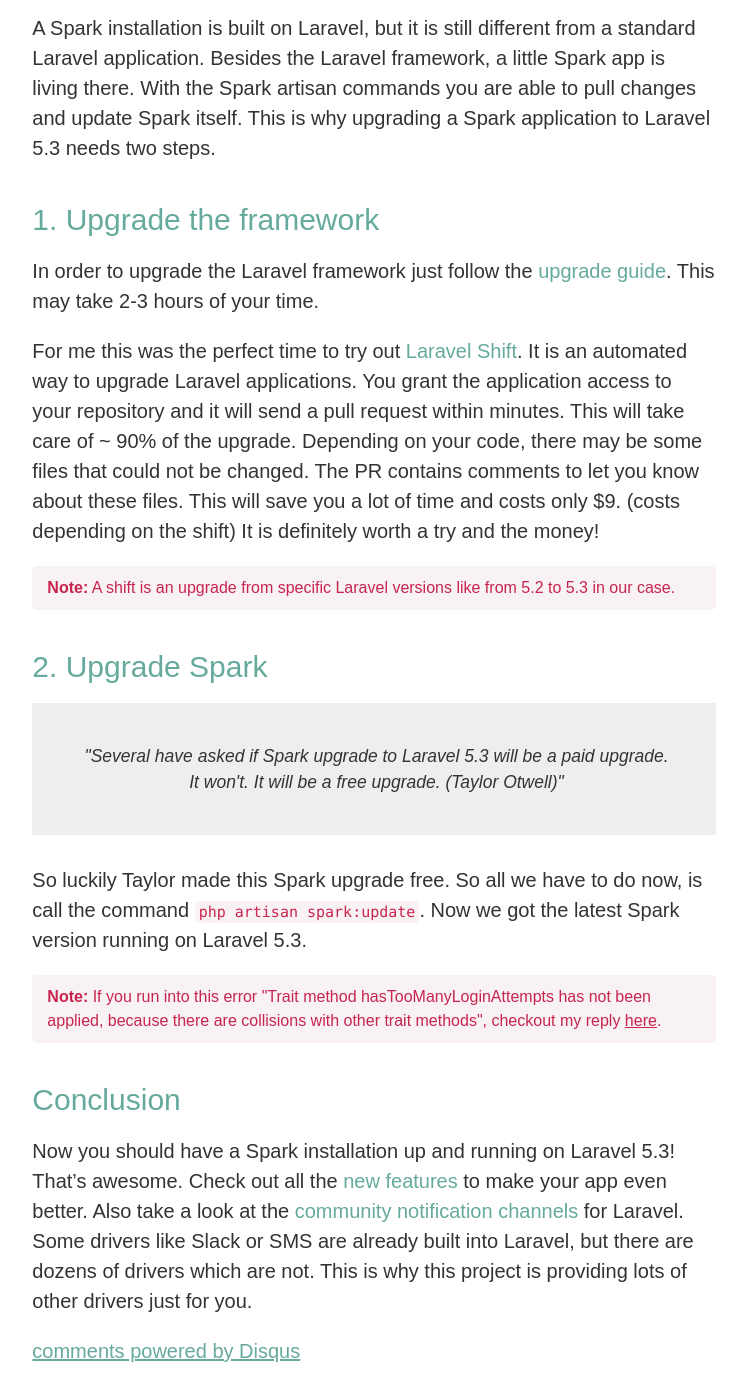
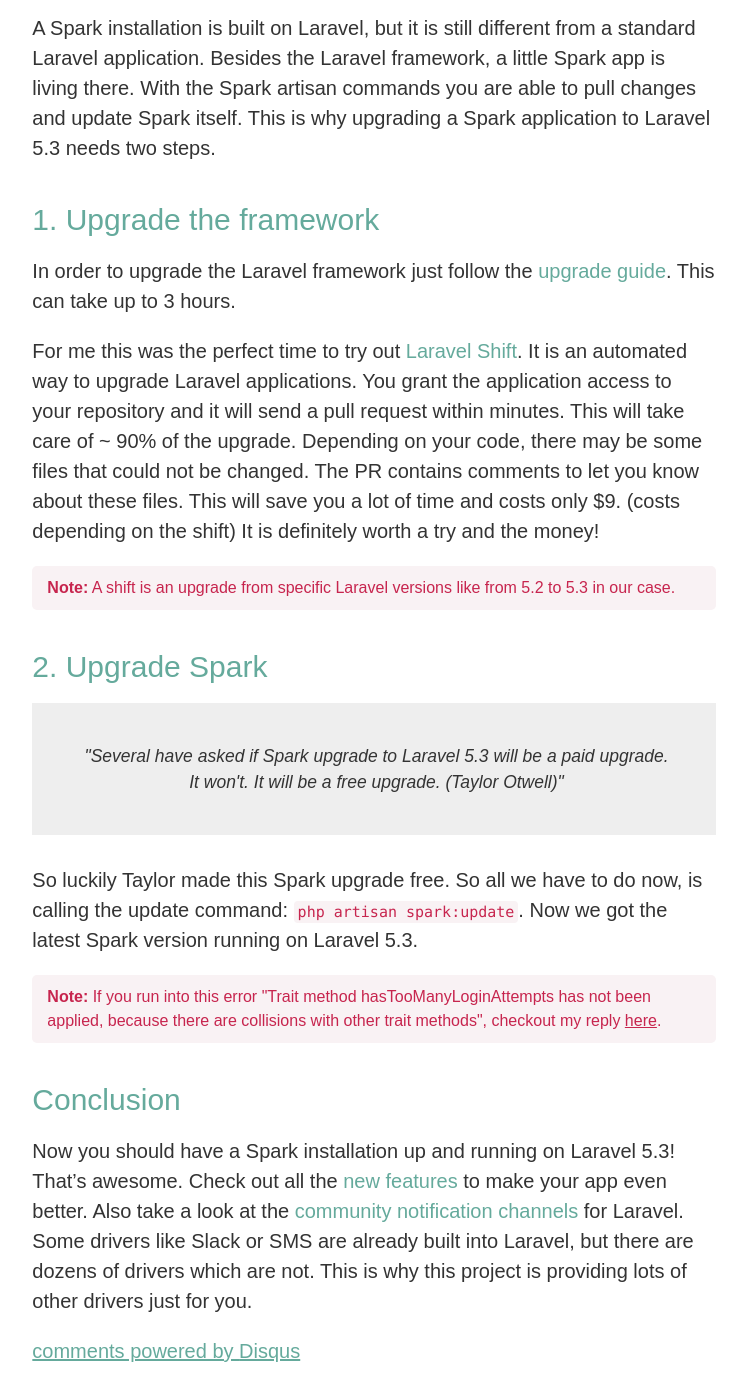
Before and after one commit to christophrumpel/christophrumpel.github.io, a Jekyll site: the page built from _posts/2016-09-11-Upgrading-laravel-spark-to-53.md, in a window 1280 px wide and 1400 px high, scrolled down 528 px. Shown: the whole window, without its empty margins (266-1013 px from the left). Built offline with Jekyll 4.4.1, drawn with Linux system fonts in a browser that asks for light colours; some web fonts are replaced; comment, search, counter and statistics services are not loaded.

Commit message:
Text update

```diff
--- a/_posts/2016-09-11-Upgrading-laravel-spark-to-53.md
+++ b/_posts/2016-09-11-Upgrading-laravel-spark-to-53.md
@@ -15,7 +15,7 @@
 
 ## 1. Upgrade the framework
 
-In order to upgrade the Laravel framework just follow the [upgrade guide](https://laravel.com/docs/5.3/upgrade#upgrade-5.3.0). This may take 2-3 hours of your time.
+In order to upgrade the Laravel framework just follow the [upgrade guide](https://laravel.com/docs/5.3/upgrade#upgrade-5.3.0). This can take up to 3 hours.
 
 For me this was the perfect time to try out [Laravel Shift](https://laravelshift.com/). It is an automated way to upgrade Laravel applications. You grant the application access to your repository and it will send a pull request within minutes. This will take care of ~ 90% of the upgrade. Depending on your code, there may be some files that could not be changed. The PR contains comments to let you know about these files. This will save you a lot of time and costs only $9. (costs depending on the shift) It is definitely worth a try and the money!
 
@@ -25,7 +25,7 @@
 
 <blockquote>Several have asked if Spark upgrade to Laravel 5.3 will be a paid upgrade. It won't. It will be a free upgrade. (Taylor Otwell)</blockquote>
 
-So luckily Taylor made this Spark upgrade free. So all we have to do now, is call the command `php artisan spark:update`. Now we got the latest Spark version running on Laravel 5.3.
+So luckily Taylor made this Spark upgrade free. So all we have to do now, is calling the update command: `php artisan spark:update`. Now we got the latest Spark version running on Laravel 5.3.
 
  <div class="note"><strong>Note:</strong> If you run into this error "Trait method hasTooManyLoginAttempts has not been applied, because there are collisions with other trait methods", checkout my reply <a href="https://laracasts.com/discuss/channels/spark/laravel-53-and-spark/replies/192744)">here</a>.</div>
 
```
